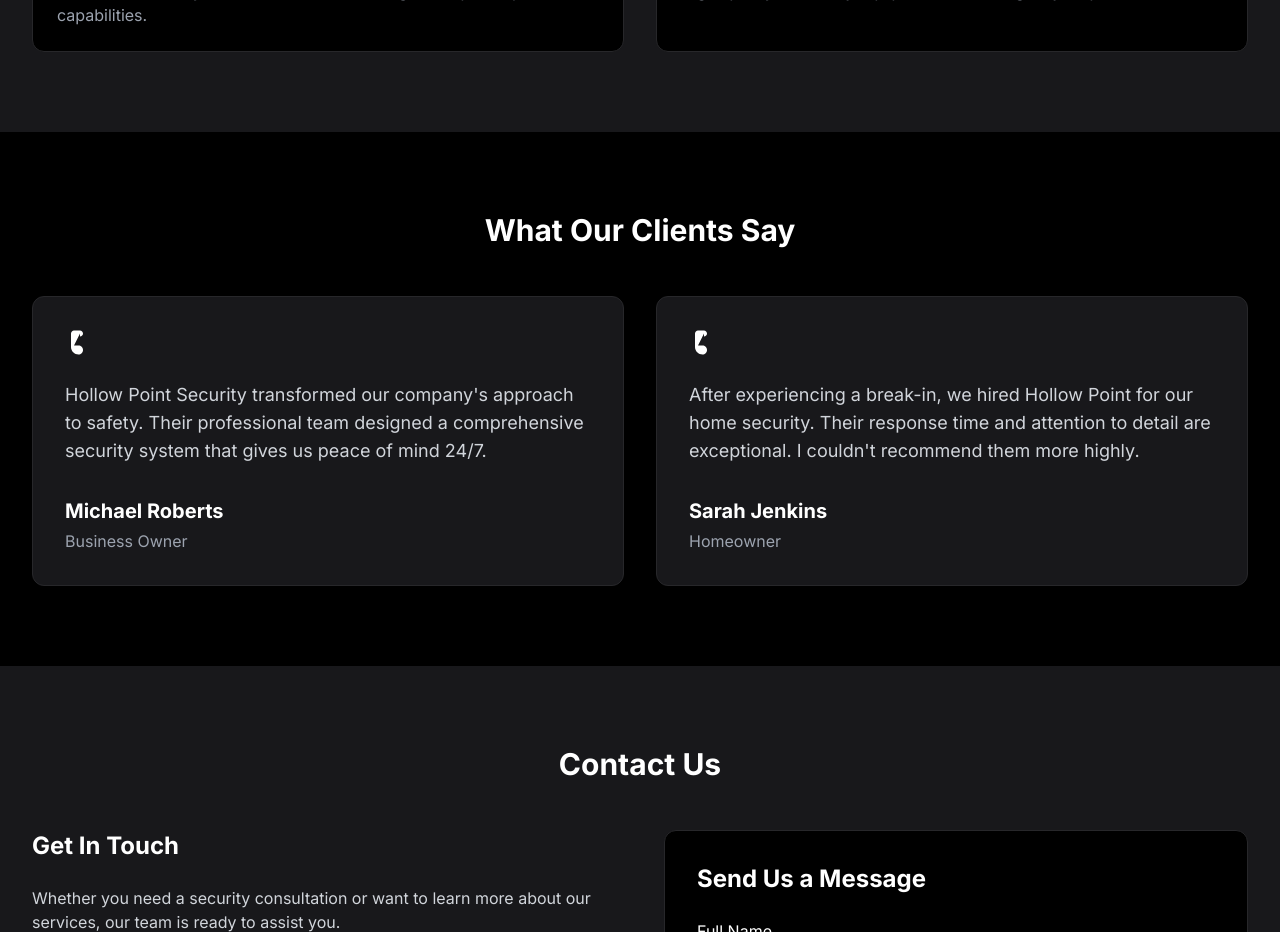
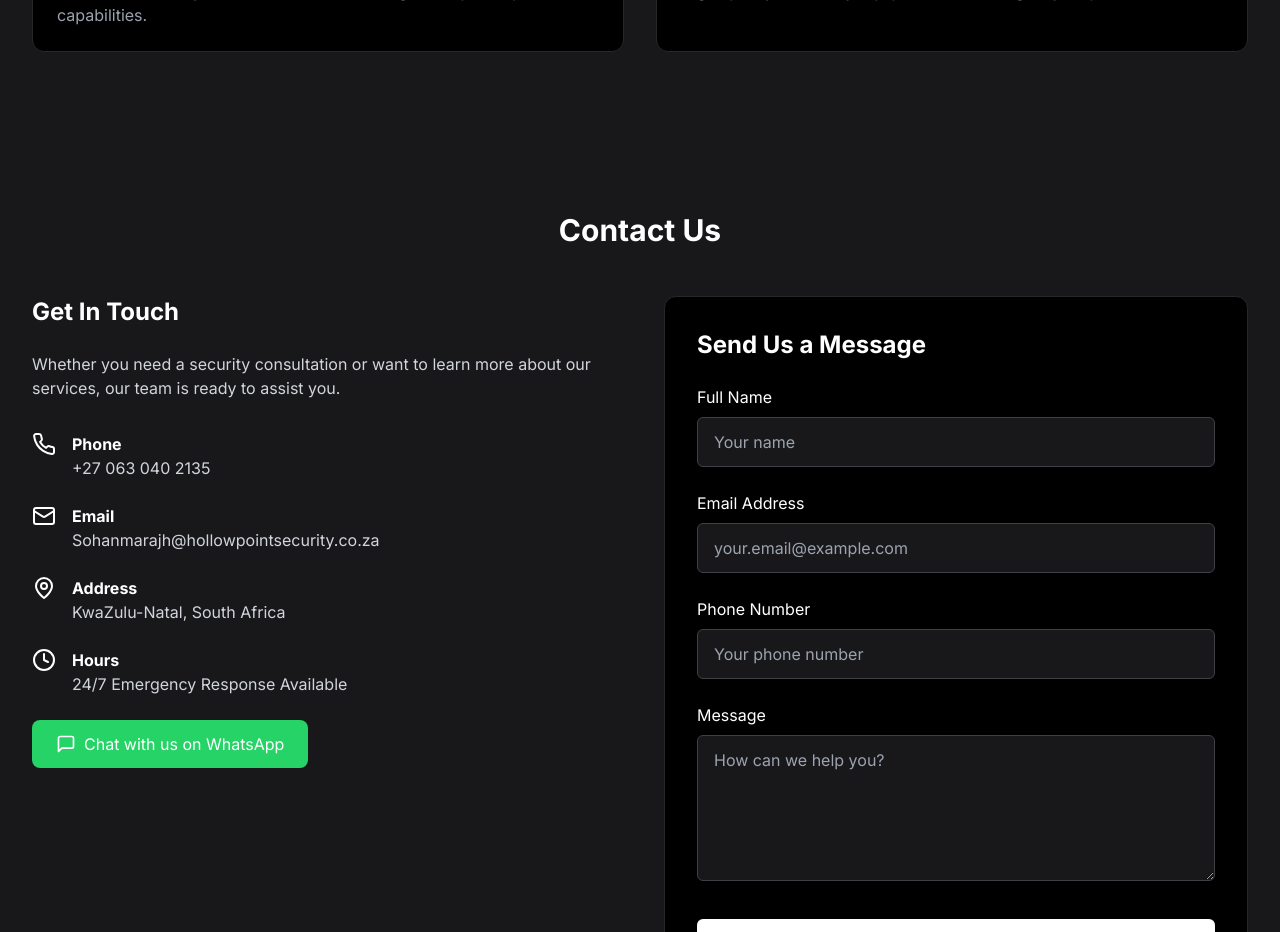
Before and after one commit to Uvaancovie/hollow-point-latest, a React (Vite) app: page / in a window 1280 px wide. Shown: the part 2620-3552 px from the top of the page. Built offline with nearby package versions, Linux system fonts and the light colour scheme.

Commit message:
new changes

```diff
--- a/src/pages/HomePage.tsx
+++ b/src/pages/HomePage.tsx
@@ -2,7 +2,7 @@ import React from 'react';
 import Hero from '../sections/Hero';
 import About from '../sections/About';
 import Products from '../sections/Products';
-import Testimonials from '../sections/Testimonials';
+
 import Contact from '../sections/Contact';
 
 const HomePage = () => {
@@ -11,7 +11,7 @@ const HomePage = () => {
       <Hero />
       <About />
       <Products />
-      <Testimonials />
+
       <Contact />
     </>
   );
```
